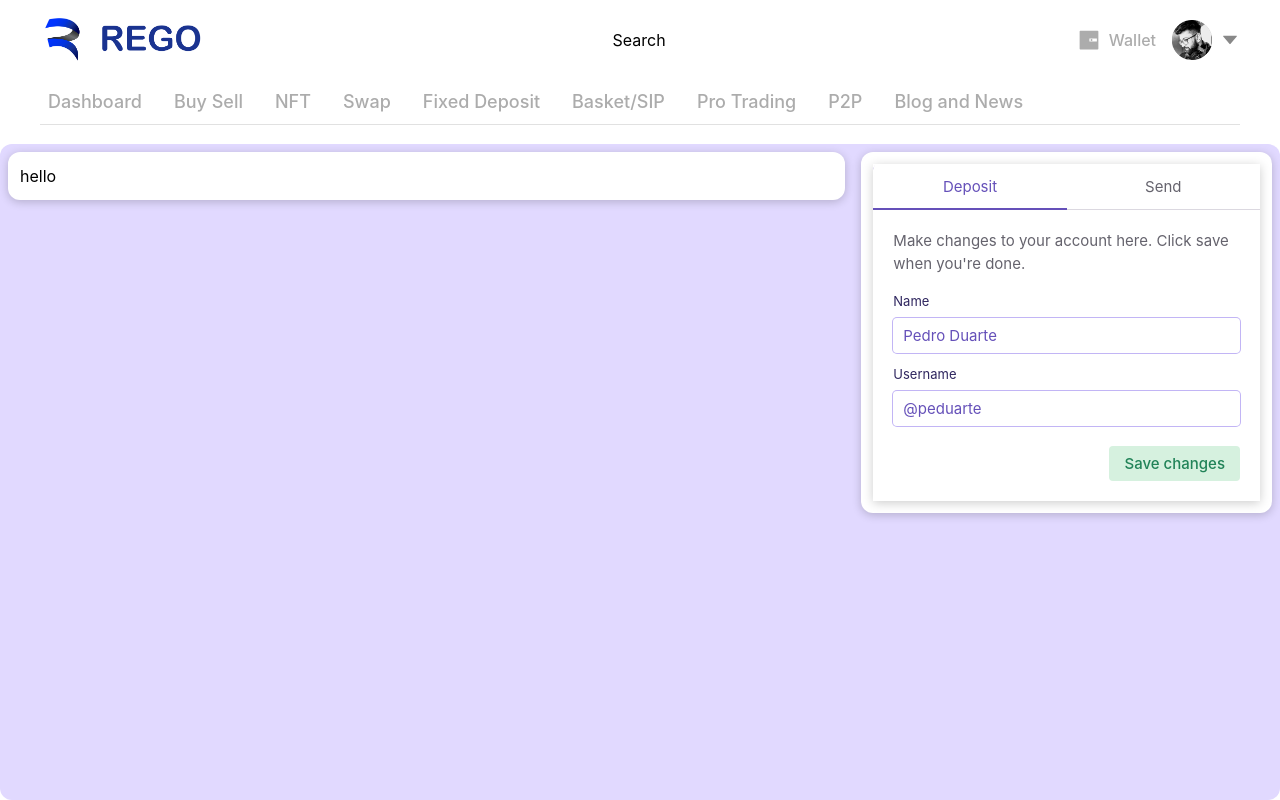
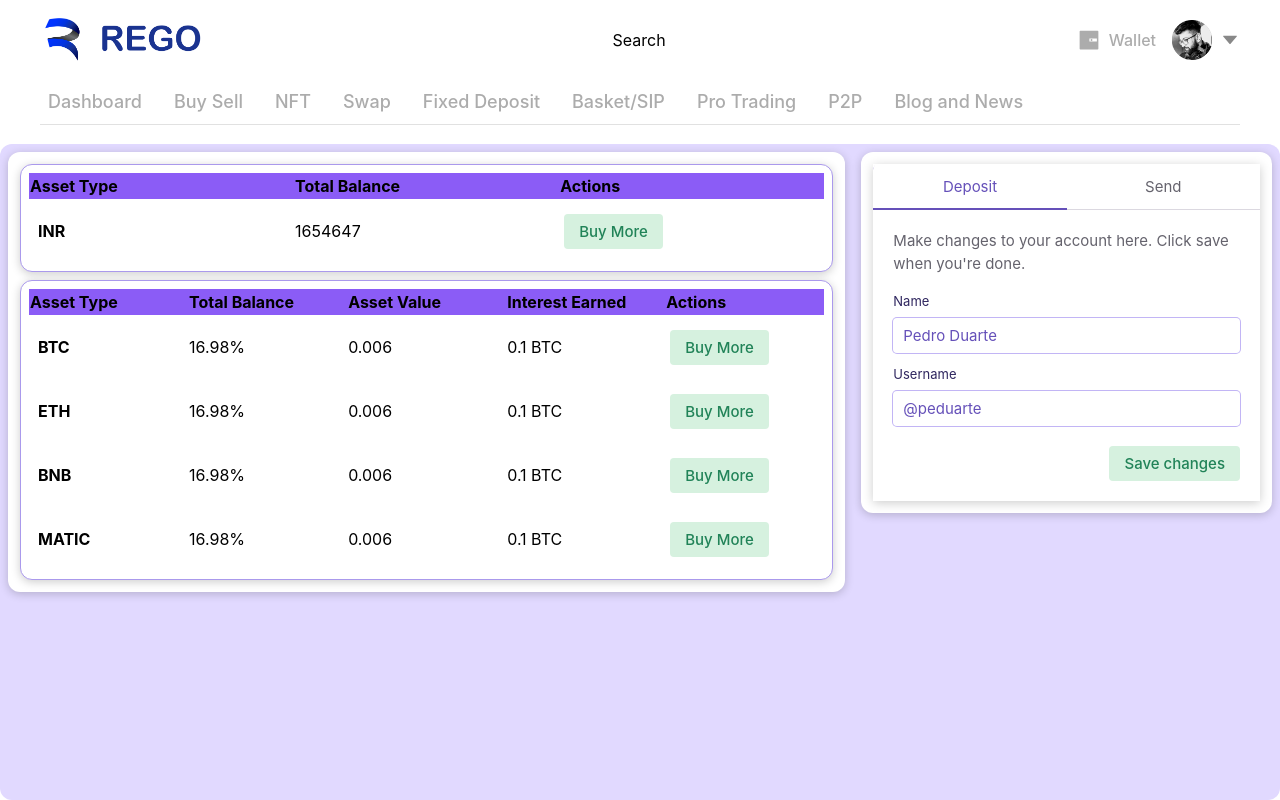
Before and after one commit to QuestGltAdmin/Rego-front, a React (Create React App) app: page /wallet in a window 1280 px wide. Built offline with nearby package versions, Linux system fonts and the light colour scheme.

Commit message:
added wallet page and fixed dashboard page

```diff
--- a/src/pages/dashboard/index.tsx
+++ b/src/pages/dashboard/index.tsx
@@ -1,6 +1,6 @@
 import AnimatePage from 'HOCs/Animate'
 import React, { useEffect, useState } from 'react'
-import { Box, Flex, Text, Label, Fieldset, Input, Button, Heading3 } from 'components/styled/ui'
+import { Box, Flex, Text, Label, Fieldset, Input, Button, Heading3, Heading4 } from 'components/styled/ui'
 import { Tabs, TabsList, TabsContent, TabsTrigger } from 'components/styled/Tabs'
 import classNames from 'lib/classNames'
 import { violet } from '@radix-ui/colors';
@@ -100,17 +100,23 @@ function Index() {
                   <TabsTrigger value="LOSERS">Top Losers</TabsTrigger>
                 </TabsList>
                 <TabsContent value="GAINERS">
-                  <Text>Make changes to your account here. Click save when you're done.</Text>
-                  <Fieldset>
-                    <Label htmlFor="name">Name</Label>
-                    <Input id="name" defaultValue="Pedro Duarte" />
-                  </Fieldset>
-                  <Fieldset>
-                    <Label htmlFor="username">Username</Label>
-                    <Input id="username" defaultValue="@peduarte" />
-                  </Fieldset>
-                  <Flex css={{ marginTop: 20, justifyContent: 'flex-end' }}>
-                    <Button variant="green">Save changes</Button>
+                  <Flex className="flex-col gap-3 max-h-80 overflow-y-auto">
+
+                    {[1, 2, 3, 4, 5, 6, 7, 8, 9].map((item) => {
+                      return (
+                        <Flex key={item} className="items-center justify-between">
+                          <Flex className="items-center gap-2">
+                            <img src={item % 2 === 0 ? "/images/nft.jpg" : "/images/nft.png"} className="h-12 w-12 rounded-full" />
+                            <span>
+                              <h1>Bitcoin</h1>
+                              <p>BTC</p>
+                            </span>
+                          </Flex>
+                          <Flex>
+                            data
+                          </Flex>
+                        </Flex>)
+                    })}
                   </Flex>
                 </TabsContent>
                 <TabsContent value="LOSERS">
@@ -141,7 +147,7 @@ function Index() {
           <Flex className="flex-col">
             <Heading3>NFTs</Heading3>
             <Box css={{ borderColor: violet.violet5 }} className="border p-1 rounded-md">
-              <Flex className="flex-col md:flex-row xl:flex-col overflow-y-auto xl:max-h-96">
+              <Flex className="flex-col md:flex-row xl:flex-col overflow-y-auto xl:max-h-96 gap-2">
 
                 {/* Swiper */}
                 <Box className="md:w-1/2 xl:w-full pr-3 ">
@@ -150,7 +156,7 @@ function Index() {
                     className="max-w-full"
                     modules={[Navigation]}
                     spaceBetween={2}
-                    slidesPerView={1}
+                    slidesPerView={2}
                     direction="horizontal"
                     navigation
                     autoplay={true}
@@ -166,6 +172,20 @@ function Index() {
                     </SwiperSlide>
                   </Swiper>
                 </Box>
+                <Flex className=" flex-col md:w-1/2 xl:w-full p-2 gap-2 pr-3">
+                  <Flex className="p-2 gap-2 border border-violet-400">
+                    <img src="/images/nft.png" className="w-12 h-12 rounded-full" />
+                    <p>Lorem Ipsum is simply dummy text of the printing and typesetting industry...</p>
+                  </Flex>
+                  <Flex className="p-2 gap-2 border border-violet-400">
+                    <img src="/images/nft.jpg" className="w-12 h-12 rounded-full" />
+                    <p>Lorem Ipsum is simply dummy text of the printing and typesetting industry...</p>
+                  </Flex>
+                  <Flex className="p-2 gap-2 border border-violet-400">
+                    <img src="/images/nft.jpg" className="w-12 h-12 rounded-full" />
+                    <p>Lorem Ipsum is simply dummy text of the printing and typesetting industry...</p>
+                  </Flex>
+                </Flex>
 
 
                 {/* Flex Col to contain cards */}
--- a/src/pages/wallet/index.tsx
+++ b/src/pages/wallet/index.tsx
@@ -1,17 +1,103 @@
-import { Fieldset, Input, Label, Button, Tabs, TabsContent, TabsList, TabsTrigger} from 'components/styled/Tabs';
+import { Fieldset, Input, Label, Tabs, TabsContent, TabsList, TabsTrigger } from 'components/styled/Tabs';
 import AnimatePage from 'HOCs/Animate';
-import React from 'react'
-import {Box, Text, Flex} from 'components/styled/ui';
+import React, { useState } from 'react'
+import { violet } from '@radix-ui/colors';
+import { upperCase } from 'lodash';
+import { Box, Text, Flex, Button } from 'components/styled/ui';
+import { coins as AllCoins,INR } from 'assets/coins/coins';
 
-function index() {
+function Index() {
+
+  const [coins, setCoins] = useState(AllCoins)
   return (
     <>
-      <div className="flex flex-col sm:grid sm:grid-cols-2 md:grid-cols-3 gap-4">
-        <Box className='p-3 rounded-xl md:col-span-2 h-max'>
-          hello
+      <div className="flex flex-col lg:grid lg:grid-cols-3 gap-4">
+        <Box className='p-3 rounded-xl lg:col-span-2 h-max'>
+        <Box css={{ borderColor: violet.violet8 }} className="p-2 mb-2 rounded-xl border">
+            <table className="w-full">
+              <thead>
+                <tr style={{ padding: 25 }} className='bg-violet-500'>
+                  <th style={{ width: "20%" }} className="text-start" scope="col">Asset Type</th>
+                  <th style={{ width: "20%" }} className="text-start" scope="col">Total Balance</th>
+                  {/* <th style={{ width: "20%" }} className="text-start" scope="col">Asset Value</th> */}
+                  {/* <th style={{ width: "20%" }} className="text-start" scope="col">Interest Earned</th> */}
+                  <th style={{ width: "20%" }} className="text-start" scope="col">Actions</th>
+                </tr>
+              </thead>
+              <tbody>
+
+                  <tr
+                    // key={item?.id}
+                    // value={item.value}
+
+                    className="hover:bg-violet-100 h-16"
+                  >
+                    <th scope="row">
+                      <div className="flex gap-2 items-center">
+                        <img src={INR?.url} />
+                        <p>{upperCase(INR?.name)}</p>
+                      </div>
+                    </th>
+                    <td>
+                      <p>1654647</p>
+                    </td>
+                    <td>
+                      <div className="flex justify-between p-1">
+                        <Button variant="green">Buy More</Button>
+                      </div>
+                    </td>
+                  </tr>
+
+              </tbody>
+            </table>
+          </Box>
+          <Box css={{ borderColor: violet.violet8 }} className="p-2 rounded-xl border">
+            <table className="w-full">
+              <thead>
+                <tr style={{ padding: 25 }} className='bg-violet-500'>
+                  <th style={{ width: "20%" }} className="text-start" scope="col">Asset Type</th>
+                  <th style={{ width: "20%" }} className="text-start" scope="col">Total Balance</th>
+                  <th style={{ width: "20%" }} className="text-start" scope="col">Asset Value</th>
+                  <th style={{ width: "20%" }} className="text-start" scope="col">Interest Earned</th>
+                  <th style={{ width: "20%" }} className="text-start" scope="col">Actions</th>
+                </tr>
+              </thead>
+              <tbody>
+                {coins?.map((item: any) => (
+                  <tr
+                    key={item?.id}
+                    // value={item.value}
+
+                    className="hover:bg-violet-100 h-16"
+                  >
+                    <th scope="row">
+                      <div className="flex gap-2 items-center">
+                        <img src={item?.url} />
+                        <p>{upperCase(item?.name)}</p>
+                      </div>
+                    </th>
+                    <td>
+                      <p>16.98%</p>
+                    </td>
+                    <td>
+                      <p>0.006</p>
+                    </td>
+                    <td>
+                      <p>0.1 BTC</p>
+                    </td>
+                    <td>
+                      <div className="flex justify-between p-1">
+                        <Button variant="green">Buy More</Button>
+                      </div>
+                    </td>
+                  </tr>
+                ))}
+              </tbody>
+            </table>
+          </Box>
         </Box>
         <Box css={{}} className="p-3 h-max rounded-xl">
-          <Tabs css={{width:"inherit"}} className="flex-col" defaultValue="DEPOSIT">
+          <Tabs css={{ width: "inherit" }} className="flex-col" defaultValue="DEPOSIT">
             <TabsList aria-label="Manage your account">
               <TabsTrigger className='' value="DEPOSIT">Deposit</TabsTrigger>
               <TabsTrigger value="SEND">Send</TabsTrigger>
@@ -55,4 +141,4 @@ function index() {
   )
 }
 
-export default AnimatePage(index);
+export default AnimatePage(Index);
```
